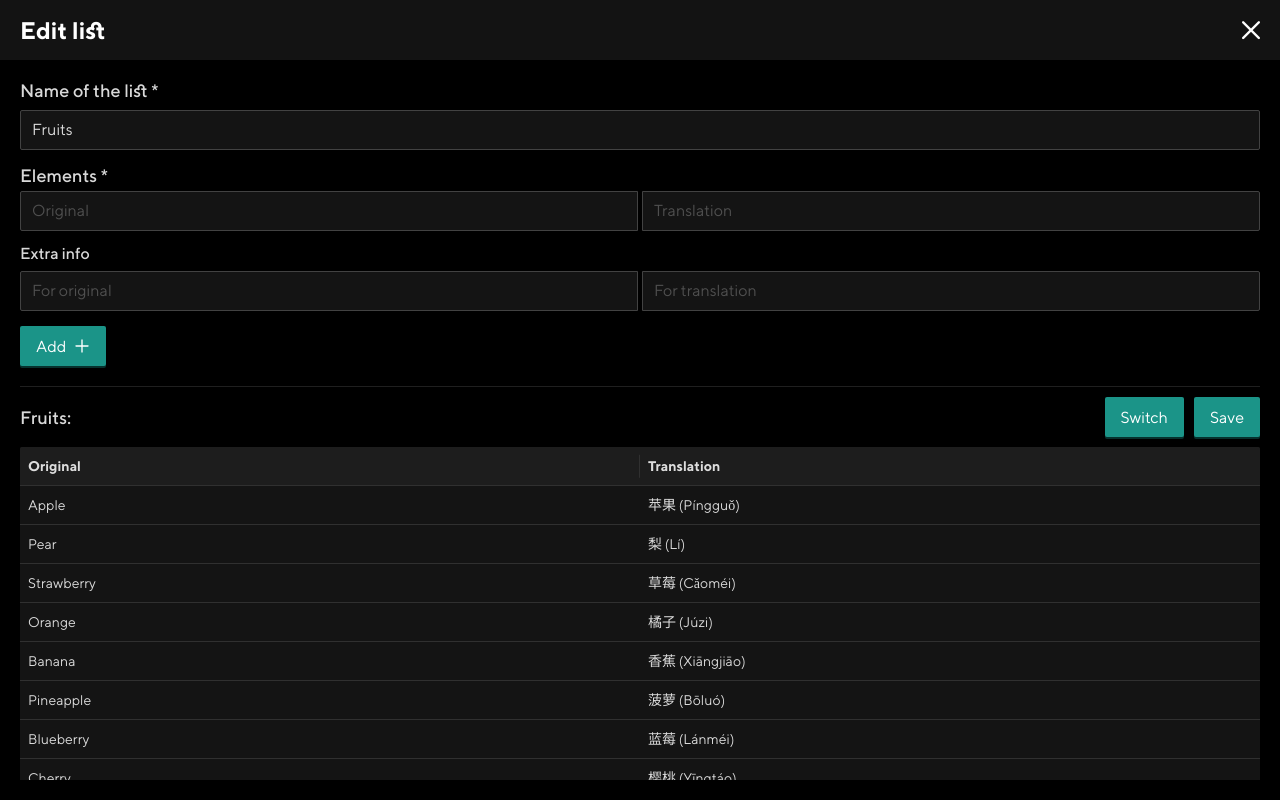
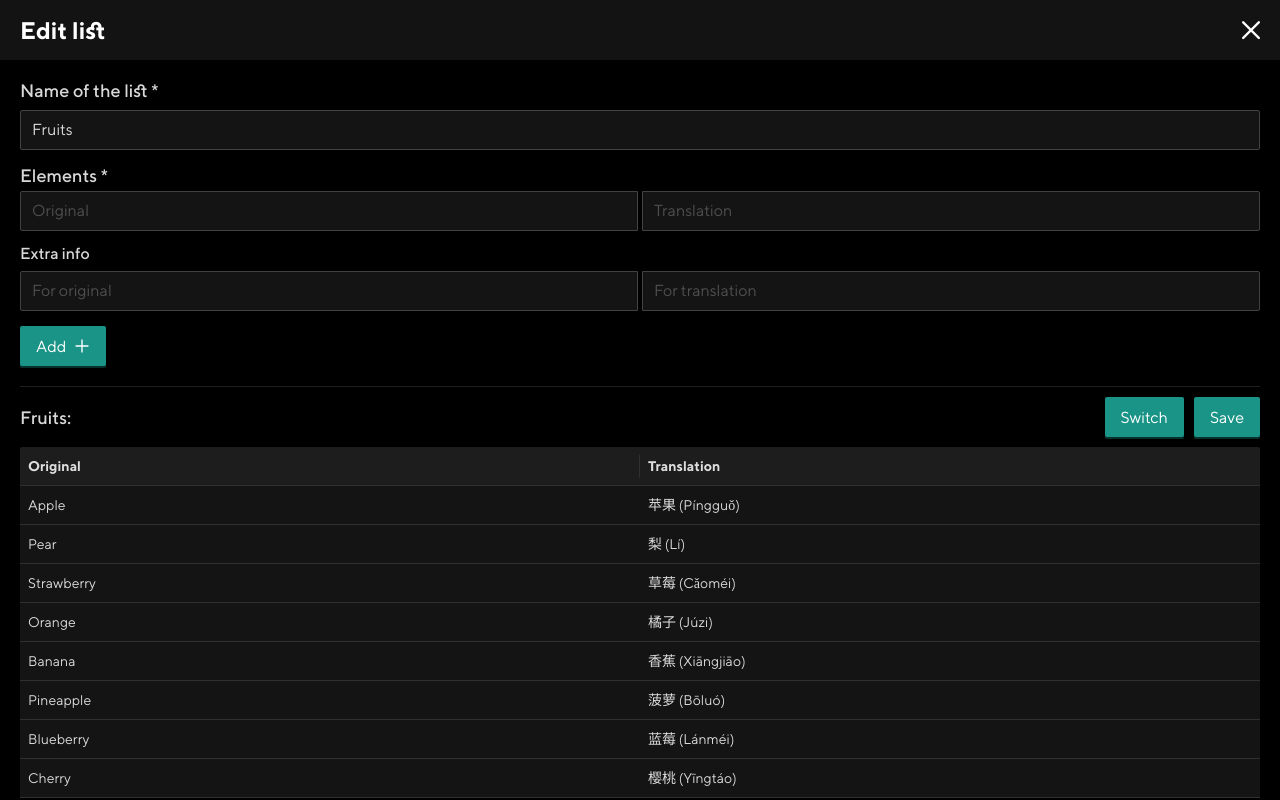
Before and after one commit to peregonb/react-TinderLanguage, a React (Vite) app: page /list/0 in a window 1280 px wide. Built offline with nearby package versions, Linux system fonts and the light colour scheme.

Commit message:
scroll fix

```diff
--- a/src/assets/styles/components/layout.module.scss
+++ b/src/assets/styles/components/layout.module.scss
@@ -1,6 +1,5 @@
 .Layout {
   font-family: $TTNorms;
-  padding-bottom: 20px;
   overscroll-behavior: none;
   height: 100dvh;
   overflow: hidden;
@@ -8,10 +7,10 @@
   &_inner {
     height: 100dvh;
     overflow: auto;
+    padding-bottom: 20px;
   }
 
   &_wrapper {
     margin-top: 20px;
-    height: calc(100dvh - 60px);
   }
 }
```
